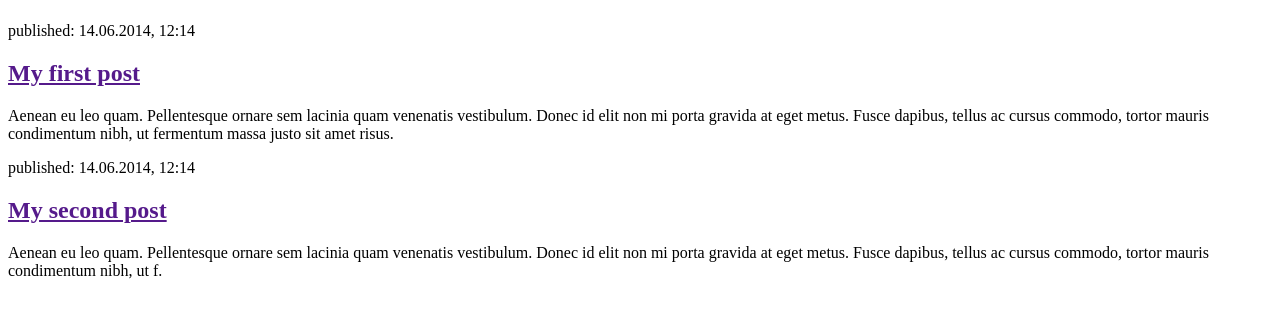
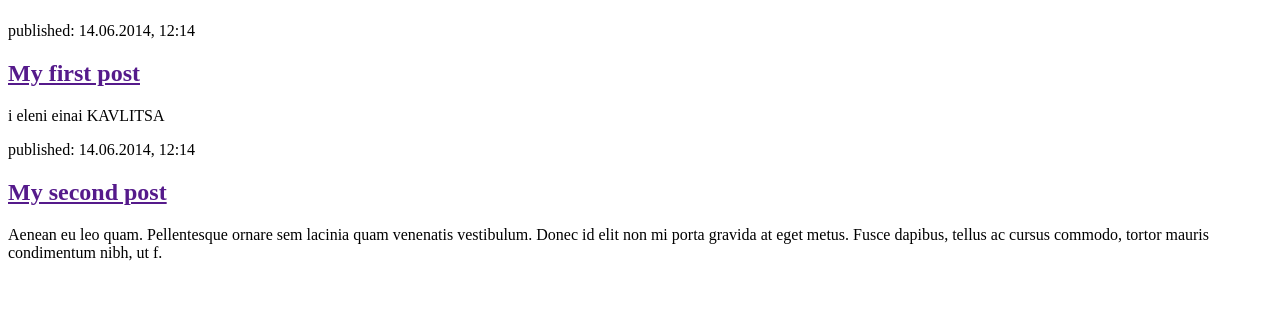
Before and after one commit to TheKillingJ0k3/my-first-blog, a Django app: page / in a window 1280 px wide. Shown: the part 58-376 px from the top of the page. Run offline with Django 3.2, Linux system fonts and the light colour scheme.

Commit message:
Changed the HTML for the site.

```diff
--- a/blog/templates/blog/post_list.html
+++ b/blog/templates/blog/post_list.html
@@ -11,7 +11,7 @@
         <article>
             <time>published: 14.06.2014, 12:14</time>
             <h2><a href="">My first post</a></h2>
-            <p>Aenean eu leo quam. Pellentesque ornare sem lacinia quam venenatis vestibulum. Donec id elit non mi porta gravida at eget metus. Fusce dapibus, tellus ac cursus commodo, tortor mauris condimentum nibh, ut fermentum massa justo sit amet risus.</p>
+            <p>i eleni einai KAVLITSA</p>
         </article>
 
         <article>
```
